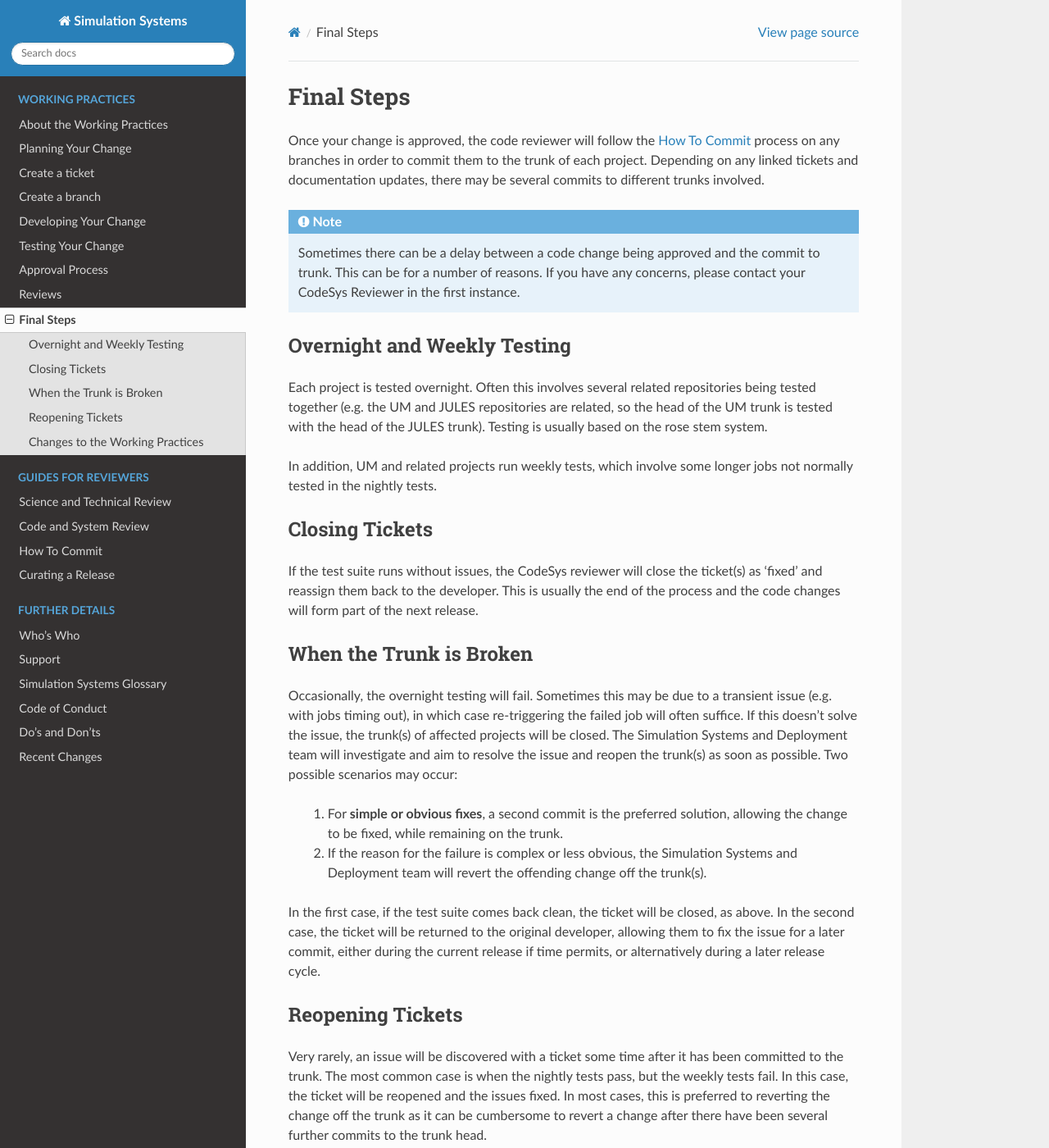
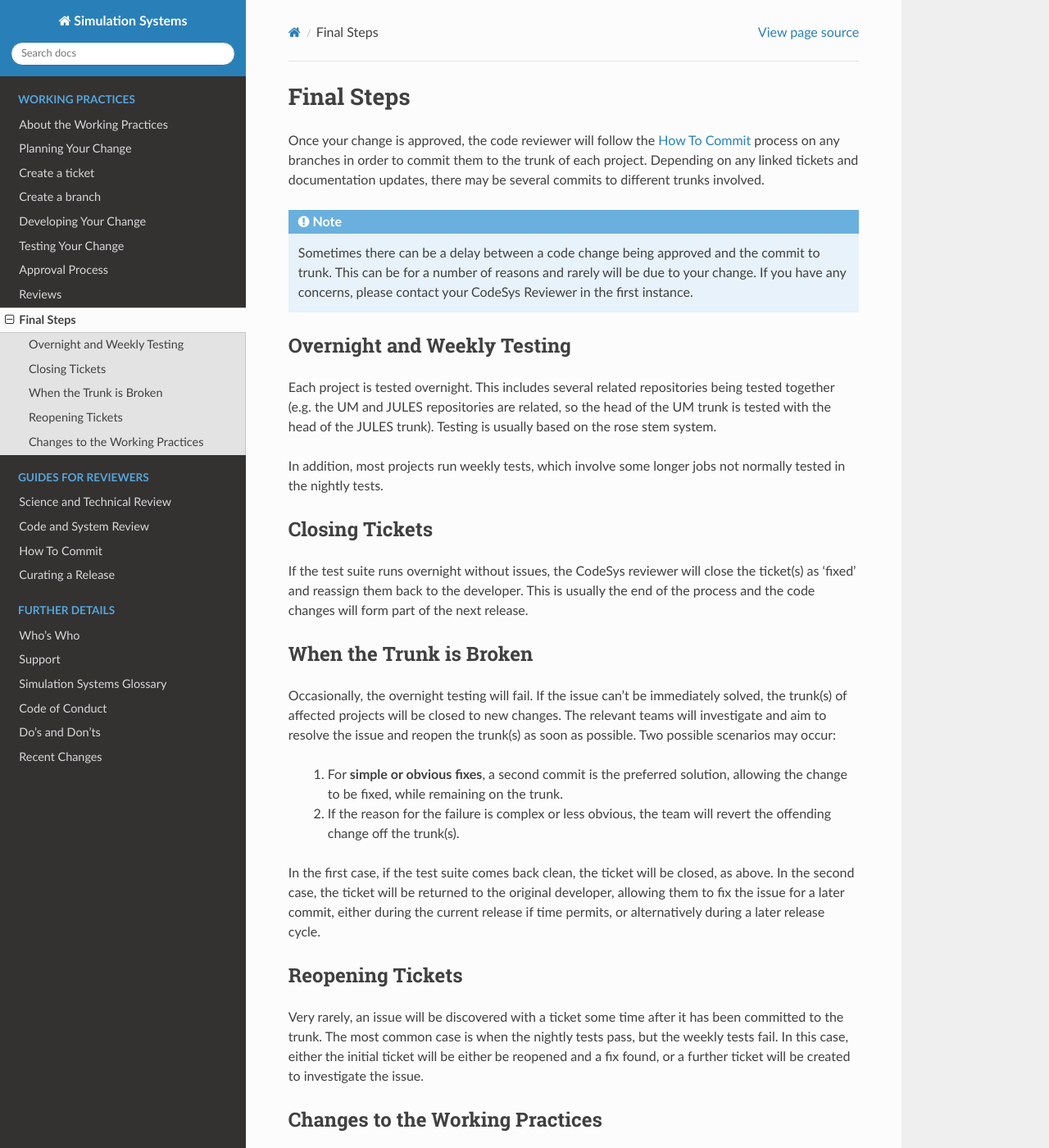
Before and after one commit to MetOffice/simulation-systems, a Sphinx documentation site: the page built from source/WorkingPractices/final_steps.rst, in a window 1280 px wide and 1400 px high. Shown: the whole window at 82% size. Built offline with Sphinx 7.4.7 and the Read the Docs theme 2.0.0, drawn with Linux system fonts in a browser that asks for light colours.

Commit message:
updates to final steps

```diff
--- a/source/WorkingPractices/final_steps.rst
+++ b/source/WorkingPractices/final_steps.rst
@@ -9,26 +9,26 @@ trunks involved.
 
 .. note::
    Sometimes there can be a delay between a code change being approved
-   and the commit to trunk. This can be for a number of reasons. If you
-   have any concerns, please contact your CodeSys Reviewer in the first
-   instance.
+   and the commit to trunk. This can be for a number of reasons and rarely
+   will be due to your change. If you have any concerns, please contact your
+   CodeSys Reviewer in the first instance.
 
 Overnight and Weekly Testing
 ----------------------------
 
-Each project is tested overnight. Often this involves several related
+Each project is tested overnight. This includes several related
 repositories being tested together (e.g. the UM and JULES repositories
 are related, so the head of the UM trunk is tested with the head of the
 JULES trunk). Testing is usually based on the rose stem system.
 
-In addition, UM and related projects run weekly tests, which involve
+In addition, most projects run weekly tests, which involve
 some longer jobs not normally tested in the nightly tests.
 
 Closing Tickets
 ---------------
 
-If the test suite runs without issues, the CodeSys reviewer will close the
-ticket(s) as 'fixed' and reassign them back to the developer. This is
+If the test suite runs overnight without issues, the CodeSys reviewer will
+close the ticket(s) as 'fixed' and reassign them back to the developer. This is
 usually the end of the process and the code changes will form part of the
 next release.
 
@@ -36,17 +36,14 @@ next release.
 When the Trunk is Broken
 ------------------------
 
-Occasionally, the overnight testing will fail. Sometimes this may be
-due to a transient issue (e.g. with jobs timing out), in which case
-re-triggering the failed job will often suffice. If this doesn't
-solve the issue, the trunk(s) of affected projects will be closed.
-The Simulation Systems and Deployment team will investigate and
-aim to resolve the issue and reopen the trunk(s) as soon as
-possible. Two possible scenarios may occur:
+Occasionally, the overnight testing will fail. If the issue can't be
+immediately solved, the trunk(s) of affected projects will be closed to new
+changes. The relevant teams will investigate and aim to resolve the issue and
+reopen the trunk(s) as soon as possible. Two possible scenarios may occur:
 
   #. For **simple or obvious fixes**, a second commit is the preferred solution, allowing the change to be fixed, while remaining on the trunk.
 
-  #. If the reason for the failure is complex or less obvious, the Simulation Systems and Deployment team will revert the offending change off the trunk(s).
+  #. If the reason for the failure is complex or less obvious, the team will revert the offending change off the trunk(s).
 
 In the first case, if the test suite comes back clean, the ticket will be closed,
 as above. In the second case, the ticket will be returned to the original developer,
@@ -58,10 +55,9 @@ Reopening Tickets
 
 Very rarely, an issue will be discovered with a ticket some time after it has been
 committed to the trunk. The most common case is when the nightly tests pass, but
-the weekly tests fail. In this case, the ticket will be reopened and the issues
-fixed. In most cases, this is preferred to reverting the change off the trunk
-as it can be cumbersome to revert a change after there have been several further
-commits to the trunk head.
+the weekly tests fail. In this case, either the initial ticket will be either be
+reopened and a fix found, or a further ticket will be created to investigate
+the issue.
 
 
 Changes to the Working Practices
```
